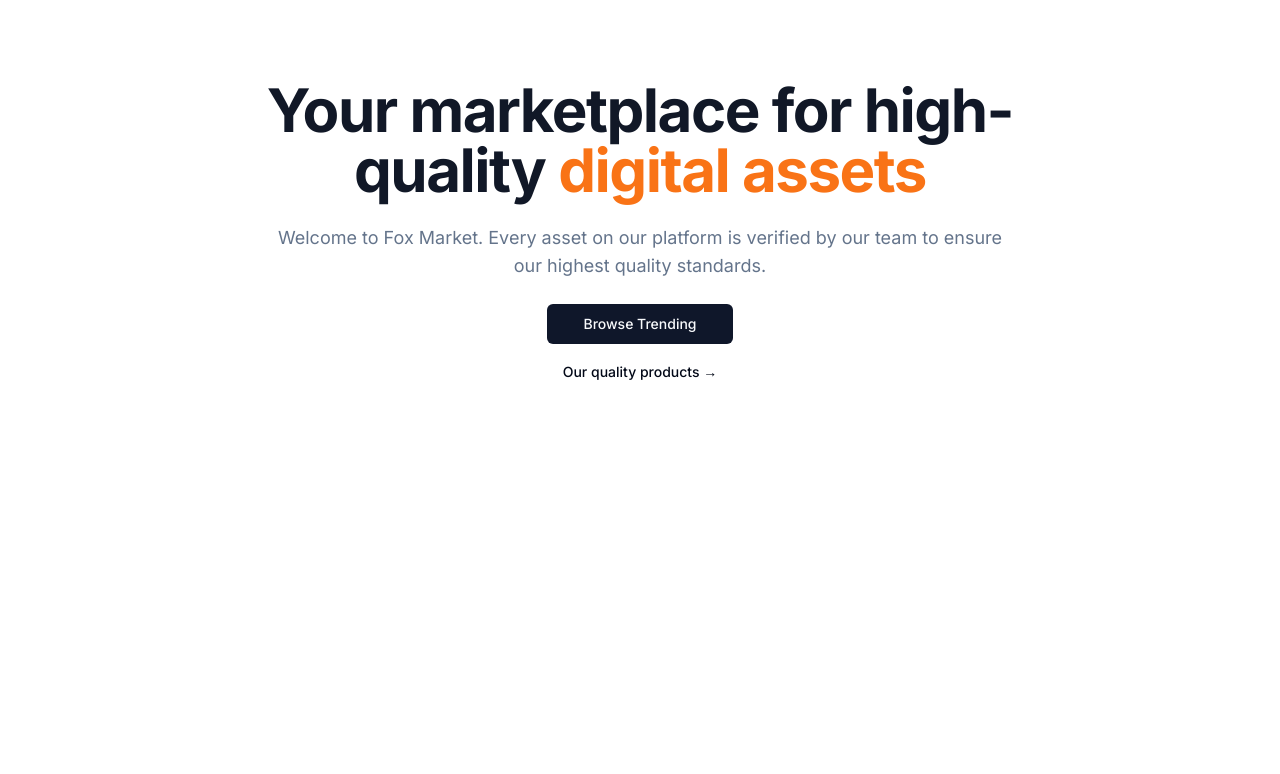
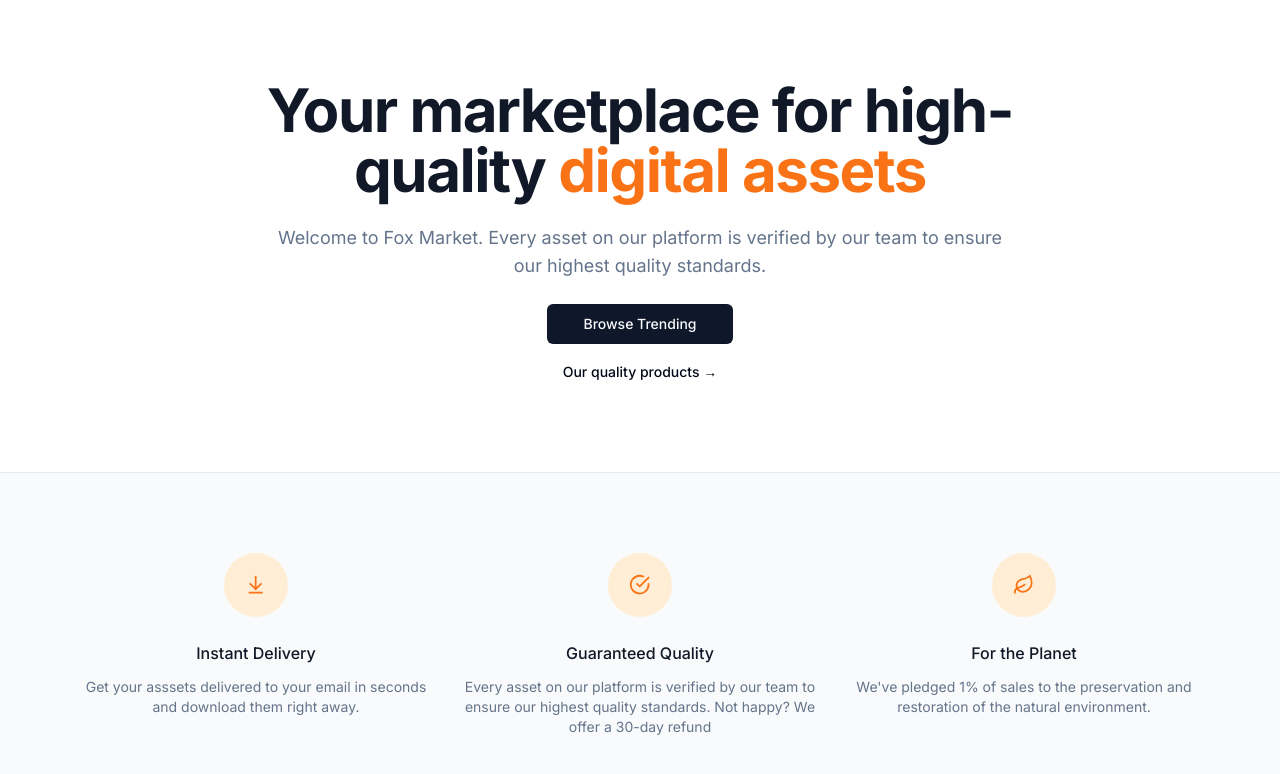
Before and after one commit to ericsngyun/foxmarket, a Next.js app: page / in a window 1280 px wide. Shown: the top 774 px of the page. Built offline with nearby package versions, Linux system fonts and the light colour scheme.

Commit message:
Refactor layout and add perks section

```diff
--- a/src/app/layout.tsx
+++ b/src/app/layout.tsx
@@ -18,7 +18,12 @@
 }) {
   return (
     <html lang="en">
-      <ThemeProvider>
+      <ThemeProvider
+        attribute="class"
+        defaultTheme="system"
+        enableSystem
+        disableTransitionOnChange
+      >
           <body className={cn("relative h-full font-sans antialiased", inter.className)}>
             <main className = 'relative flex flex-col min-h-screen'>
               <div className = 'flex-grow flex-l'>
--- a/src/app/page.tsx
+++ b/src/app/page.tsx
@@ -1,10 +1,34 @@
 import MaxWidthWrapper from "@/components/MaxWidthWrapper";
 import { Button, buttonVariants } from "@/components/ui/button";
+import { ArrowDownToLine, CheckCircle, Leaf } from "lucide-react";
 import Link from "next/link";
+
+
+const perks = [
+  {
+    name: "Instant Delivery",
+    Icon: ArrowDownToLine,
+    description:
+      'Get your asssets delivered to your email in seconds and download them right away.'
+  },
+  {
+    name: "Guaranteed Quality",
+    Icon: CheckCircle,
+    description:
+      'Every asset on our platform is verified by our team to ensure our highest quality standards. Not happy? We offer a 30-day refund'
+  },
+  {
+    name: "For the Planet",
+    Icon: Leaf,
+    description:
+      'We\'ve pledged 1% of sales to the preservation and restoration of the natural environment.'
+  },
+]
 
 export default function Home() {
 
   return (
+    <>
       <MaxWidthWrapper>
         <div className = 'py-20 mx-auto text-center flex flex-col items-center max-w-3xl'>
           <h1 className = "text-4xl font-bold tracking-tight text-gray-900 sm:text-6xl">
@@ -18,8 +42,40 @@
           <div className = 'flex sm:flex-col gap-2 mt-6'>
             <Link href = '/products' className = {buttonVariants()}>Browse Trending</Link>
             <Button variant = 'ghost'>Our quality products &rarr;</Button>
+
+
           </div>
         </div>
+
+        {/* TODO: List Products! */}
       </MaxWidthWrapper>
+
+      <section className = 'border-t border-gray-200 bg-gray-50'>
+        <MaxWidthWrapper className = 'py-20'>
+          <div className = 'grid grid-cols-1 gap-y-12 sm:grid-cols-2 sm:gap-x-6 lg:grid-cols-3 lg:gap-x-8 lg:gap-y-0'>
+            {perks.map((perk) => (
+              <div
+                key = {perk.name}
+                className = 'text-center md:flex md:items-start md:text-left lg:block lg:text-center'>
+                  <div className = 'md:flex-shrink-0 flex justify-center'>
+                    <div className = 'h-16 w-16 flex items-center justify-center rounded-full bg-orange-100 text-orange-500'>
+                      {<perk.Icon className = 'h-1/3 w-1/3'/>}
+                    </div>
+                  </div>
+
+                  <div className = 'mt-6 md:ml-4 md:mt-0 lg:ml-0 lg:mt-6'>
+                    <h3 className = 'text-base font-medium text-gray-900'>
+                      {perk.name}
+                    </h3>
+                    <p className = 'mt-3 text-sm text-muted-foreground'>
+                      {perk.description}
+                    </p>
+                  </div>
+              </div>
+            ))}
+          </div>
+        </MaxWidthWrapper>
+      </section>
+    </>
   )
 }
```
Lines whose indentation alone changed are shown as unchanged.
